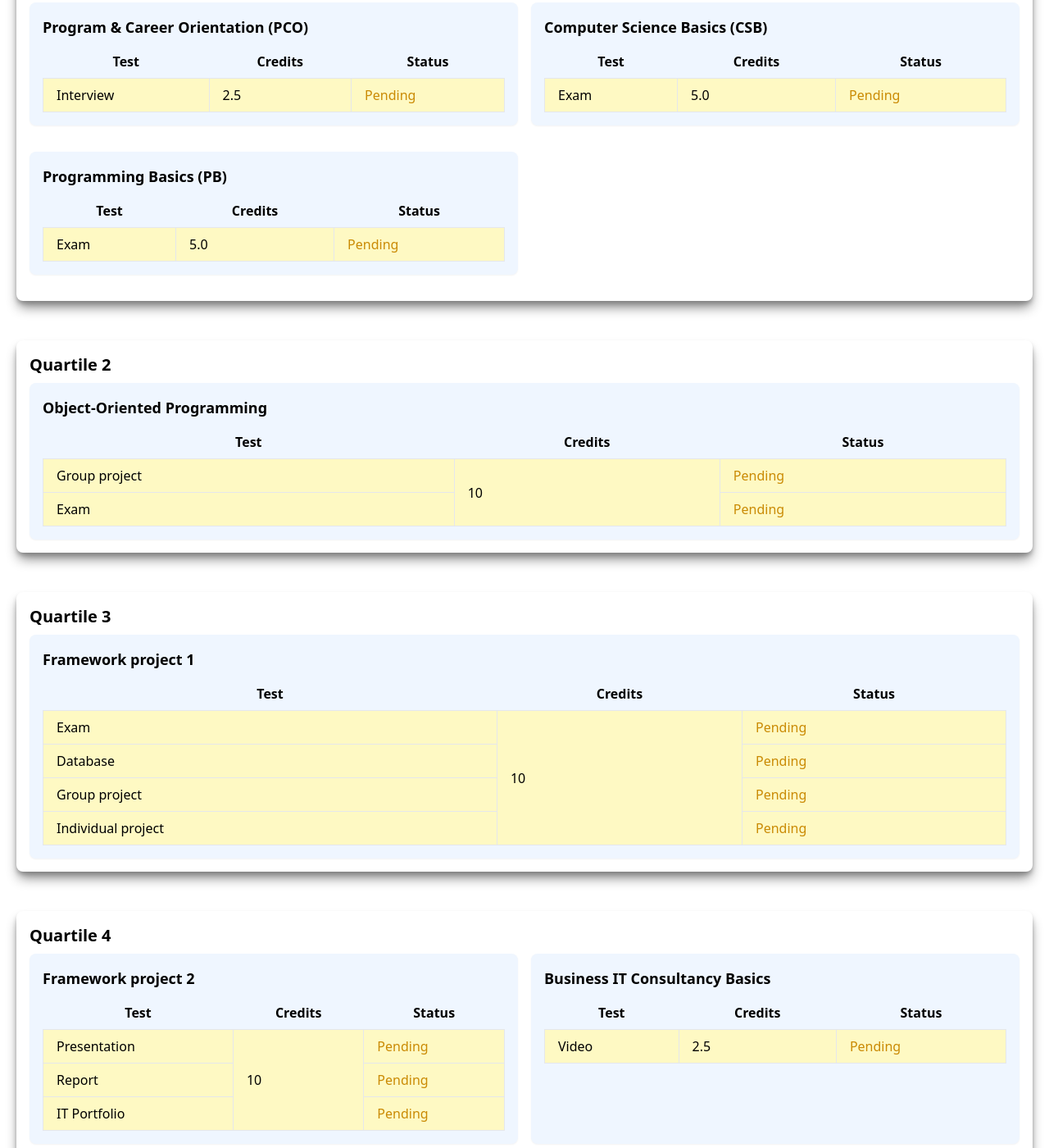
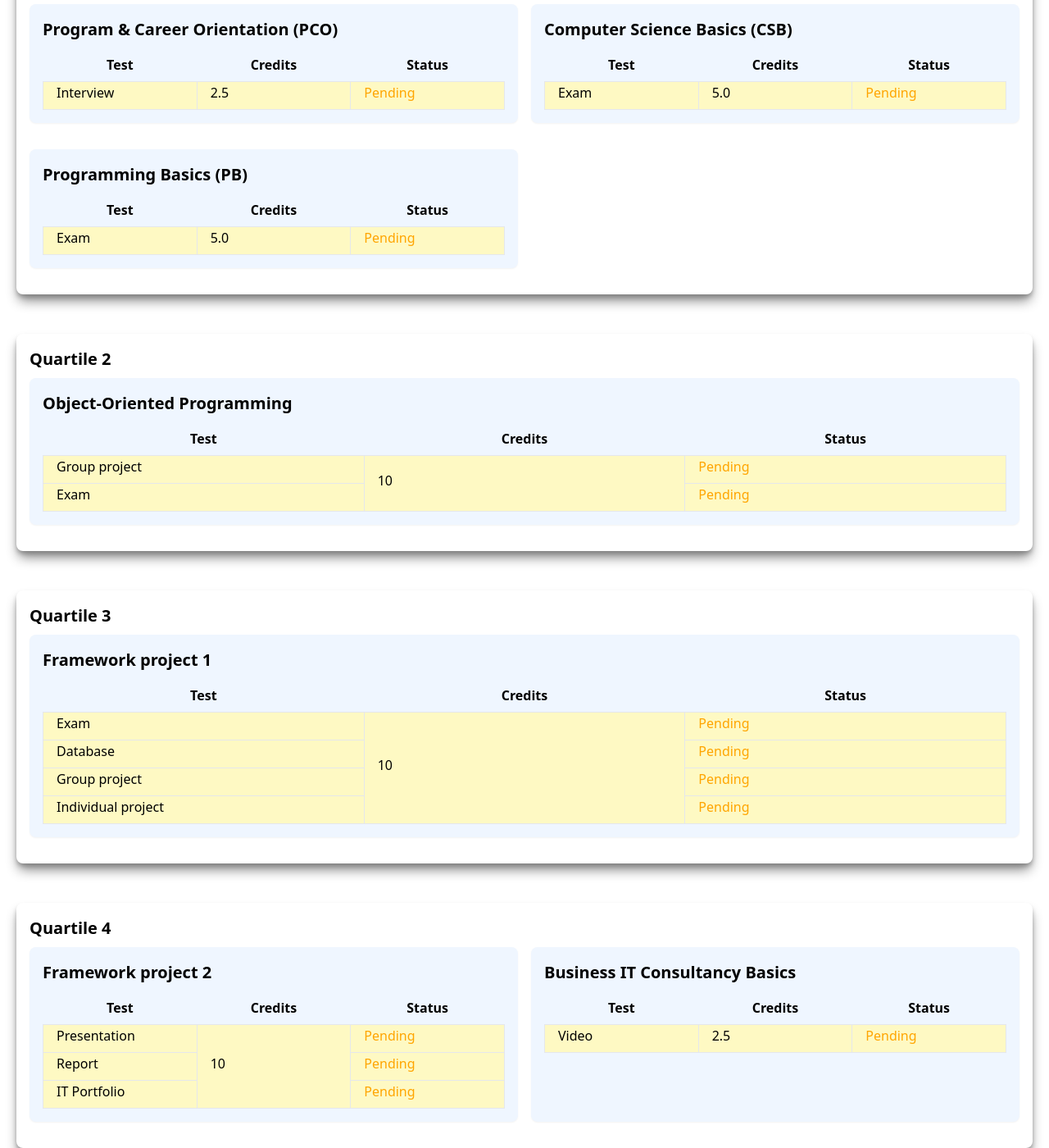
Before and after one commit to jakubez035/jakubez035.github.io, a website: page My_portfolio/src/dashboard.html in a window 1280 px wide. Shown: the part 441-1841 px from the top of the page at 82% size. Drawn offline with Linux system fonts and the light colour scheme.

Commit message:
changed css in dashboard section

```diff
--- a/My_portfolio/src/dashboard.html
+++ b/My_portfolio/src/dashboard.html
@@ -74,45 +74,45 @@
 
     <!-- Quarter 1 -->
     <div class="dashboard-tables">
-        <h2 class="text-xl font-semibold mb-2">Quartile 1: Introduction to Computer Science</h2>
-        <div class="grid grid-cols-1 md:grid-cols-2 gap-4">
+        <h2 class="dashboard-tables-headings">Quartile 1: Introduction to Computer Science</h2>
+        <div class="container">
             <!-- Course: Program & Career Orientation (PCO) -->
-            <div class="dashboard-q1-tables mb-4">
-                <h3 class="text-lg font-bold mb-2">Program & Career Orientation (PCO)</h3>
-                <table class="table-auto w-full">
+            <div class="dashboard-q1-tables">
+                <h3 class="dashboard-q1-tables-headings">Program & Career Orientation (PCO)</h3>
+                <table>
                     <thead>
                         <tr>
-                            <th class="px-4 py-2">Test</th>
-                            <th class="px-4 py-2">Credits</th>
-                            <th class="px-4 py-2">Status</th>
+                            <th>Test</th>
+                            <th>Credits</th>
+                            <th>Status</th>
                         </tr>
                     </thead>
                     <tbody>
                         <tr class="table-pending">
-                            <td class="border px-4 py-2">Interview</td>
-                            <td class="border px-4 py-2">2.5</td>
-                            <td class="border px-4 py-2 text-yellow-600">Pending</td>
+                            <td>Interview</td>
+                            <td>2.5</td>
+                            <td style="color: orange;">Pending</td>
                         </tr>
                     </tbody>
                 </table>
             </div>
 
             <!-- Course: Computer Science Basics (CSB) -->
-            <div class="dashboard-q1-tables mb-4">
-                <h3 class="text-lg font-bold mb-2">Computer Science Basics (CSB)</h3>
-                <table class="table-auto w-full">
+            <div class="dashboard-q1-tables">
+                <h3 class="dashboard-q1-tables-headings">Computer Science Basics (CSB)</h3>
+                <table>
                     <thead>
                         <tr>
-                            <th class="px-4 py-2">Test</th>
-                            <th class="px-4 py-2">Credits</th>
-                            <th class="px-4 py-2">Status</th>
+                            <th>Test</th>
+                            <th>Credits</th>
+                            <th>Status</th>
                         </tr>
                     </thead>
                     <tbody>
                         <tr class="table-pending">
-                            <td class="border px-4 py-2">Exam</td>
-                            <td class="border px-4 py-2">5.0</td>
-                            <td class="border px-4 py-2 text-yellow-600">Pending</td>
+                            <td>Exam</td>
+                            <td>5.0</td>
+                            <td style="color: orange;">Pending</td>
                         </tr>
                     </tbody>
                 </table>
@@ -120,20 +120,20 @@
 
             <!-- Course: Programming Basics (PB) -->
             <div class="dashboard-q1-tables mb-4">
-                <h3 class="text-lg font-bold mb-2">Programming Basics (PB)</h3>
-                <table class="table-auto w-full">
+                <h3 class="dashboard-q1-tables-headings">Programming Basics (PB)</h3>
+                <table>
                     <thead>
                         <tr>
-                            <th class="px-4 py-2">Test</th>
-                            <th class="px-4 py-2">Credits</th>
-                            <th class="px-4 py-2">Status</th>
+                            <th>Test</th>
+                            <th>Credits</th>
+                            <th>Status</th>
                         </tr>
                     </thead>
                     <tbody>
                         <tr class="table-pending">
-                            <td class="border px-4 py-2">Exam</td>
-                            <td class="border px-4 py-2">5.0</td>
-                            <td class="border px-4 py-2 text-yellow-600">Pending</td>
+                            <td>Exam</td>
+                            <td>5.0</td>
+                            <td style="color: orange;">Pending</td>
                         </tr>
                     </tbody>
                 </table>
@@ -143,28 +143,28 @@
 
     <!-- Quarter 2 -->
     <div class="dashboard-tables">
-        <h2 class="text-xl font-semibold mb-2">Quartile 2</h2>
-        <div class="grid">
+        <h2 class="dashboard-tables-headings">Quartile 2</h2>
+        <div>
             <!-- Course: Object-Oriented Programming -->
             <div class="dashboard-q1-tables">
-                <h3 class="text-lg font-bold mb-2">Object-Oriented Programming</h3>
-                <table class="table-auto w-full">
+                <h3 class="dashboard-q1-tables-headings">Object-Oriented Programming</h3>
+                <table>
                     <thead>
                         <tr>
-                            <th class="px-4 py-2">Test</th>
-                            <th class="px-4 py-2">Credits</th>
-                            <th class="px-4 py-2">Status</th>
+                            <th>Test</th>
+                            <th>Credits</th>
+                            <th>Status</th>
                         </tr>
                     </thead>
                     <tbody>
                         <tr class="table-pending">
-                            <td class="border px-4 py-2">Group project</td>
-                            <td class="border px-4 py-2" rowspan="2">10</td>
-                            <td class="border px-4 py-2 text-yellow-600">Pending</td>
+                            <td>Group project</td>
+                            <td rowspan="2">10</td>
+                            <td style="color: orange;">Pending</td>
                         </tr>
                         <tr class="table-pending">
-                            <td class="border px-4 py-2">Exam</td>
-                            <td class="border px-4 py-2 text-yellow-600">Pending</td>
+                            <td>Exam</td>
+                            <td style="color: orange;">Pending</td>
                         </tr>
                     </tbody>
                 </table>
@@ -174,36 +174,36 @@
 
     <!-- Quarter 3 -->
     <div class="dashboard-tables">
-        <h2 class="text-xl font-semibold mb-2">Quartile 3</h2>
-        <div class="grid">
+        <h2 class="dashboard-tables-headings">Quartile 3</h2>
+        <div>
             <!-- Course: Object-Oriented Programming -->
             <div class="dashboard-q1-tables">
-                <h3 class="text-lg font-bold mb-2">Framework project 1</h3>
-                <table class="table-auto w-full">
+                <h3 class="dashboard-q1-tables-headings">Framework project 1</h3>
+                <table>
                     <thead>
                         <tr>
-                            <th class="px-4 py-2">Test</th>
-                            <th class="px-4 py-2">Credits</th>
-                            <th class="px-4 py-2">Status</th>
+                            <th>Test</th>
+                            <th>Credits</th>
+                            <th>Status</th>
                         </tr>
                     </thead>
                     <tbody>
                         <tr class="table-pending">
-                            <td class="border px-4 py-2">Exam</td>
-                            <td class="border px-4 py-2" rowspan="4">10</td>
-                            <td class="border px-4 py-2 text-yellow-600">Pending</td>
+                            <td>Exam</td>
+                            <td rowspan="4">10</td>
+                            <td style="color: orange;">Pending</td>
                         </tr>
                         <tr class="table-pending">
-                            <td class="border px-4 py-2">Database</td>
-                            <td class="border px-4 py-2 text-yellow-600">Pending</td>
+                            <td>Database</td>
+                            <td style="color: orange;">Pending</td>
                         </tr>
                         <tr class="table-pending">
-                            <td class="border px-4 py-2">Group project</td>
-                            <td class="border px-4 py-2 text-yellow-600">Pending</td>
+                            <td>Group project</td>
+                            <td style="color: orange;">Pending</td>
                         </tr>
                         <tr class="table-pending">
-                            <td class="border px-4 py-2">Individual project</td>
-                            <td class="border px-4 py-2 text-yellow-600">Pending</td>
+                            <td>Individual project</td>
+                            <td style="color: orange;">Pending</td>
                         </tr>
                     </tbody>
                 </table>
@@ -213,52 +213,52 @@
 
     <!-- Quarter 4 -->
     <div class="dashboard-tables">
-        <h2 class="text-xl font-semibold mb-2">Quartile 4</h2>
-        <div class="grid grid-cols-1 md:grid-cols-2 gap-4">
+        <h2 class="dashboard-tables-headings">Quartile 4</h2>
+        <div class="container">
             <!-- Course: Object-Oriented Programming -->
             <div class="dashboard-q1-tables">
-                <h3 class="text-lg font-bold mb-2">Framework project 2</h3>
-                <table class="table-auto w-full">
+                <h3 class="dashboard-q1-tables-headings">Framework project 2</h3>
+                <table>
                     <thead>
                         <tr>
-                            <th class="px-4 py-2">Test</th>
-                            <th class="px-4 py-2">Credits</th>
-                            <th class="px-4 py-2">Status</th>
+                            <th>Test</th>
+                            <th>Credits</th>
+                            <th>Status</th>
                         </tr>
                     </thead>
                     <tbody>
                         <tr class="table-pending">
-                            <td class="border px-4 py-2">Presentation</td>
-                            <td class="border px-4 py-2" rowspan="3">10</td>
-                            <td class="border px-4 py-2 text-yellow-600">Pending</td>
+                            <td>Presentation</td>
+                            <td rowspan="3">10</td>
+                            <td style="color: orange;">Pending</td>
                         </tr>
                         <tr class="table-pending">
-                            <td class="border px-4 py-2">Report</td>
-                            <td class="border px-4 py-2 text-yellow-600">Pending</td>
+                            <td>Report</td>
+                            <td style="color: orange;">Pending</td>
                         </tr>
                         <tr class="table-pending">
-                            <td class="border px-4 py-2">IT Portfolio</td>
-                            <td class="border px-4 py-2 text-yellow-600">Pending</td>
+                            <td>IT Portfolio</td>
+                            <td style="color: orange;">Pending</td>
                         </tr>
                     </tbody>
                 </table>
             </div>
 
             <div class="dashboard-q1-tables">
-                <h3 class="text-lg font-bold mb-2">Business IT Consultancy Basics</h3>
-                <table class="table-auto w-full">
+                <h3 class="dashboard-q1-tables-headings">Business IT Consultancy Basics</h3>
+                <table>
                     <thead>
                         <tr>
-                            <th class="px-4 py-2">Test</th>
-                            <th class="px-4 py-2">Credits</th>
-                            <th class="px-4 py-2">Status</th>
+                            <th>Test</th>
+                            <th>Credits</th>
+                            <th>Status</th>
                         </tr>
                     </thead>
                     <tbody>
                         <tr class="table-pending">
-                            <td class="border px-4 py-2">Video</td>
-                            <td class="border px-4 py-2">2.5</td>
-                            <td class="border px-4 py-2 text-yellow-600">Pending</td>
+                            <td>Video</td>
+                            <td>2.5</td>
+                            <td style="color: orange;">Pending</td>
                         </tr>
                     </tbody>
                 </table>
@@ -268,20 +268,20 @@
 
     <!-- Course: Personal Professional Development (PPD-E) -->
     <div class="dashboard-tables">
-        <h3 class="text-xl font-semibold mt-8 mb-2">Personal Professional Development (PPD-E)</h3>
-        <table class="table-auto w-full">
+        <h3 class="dashboard-tables-headings">Personal Professional Development (PPD-E)</h3>
+        <table>
             <thead>
                 <tr>
-                    <th class="px-4 py-2">Test</th>
-                    <th class="px-4 py-2">Credits</th>
-                    <th class="px-4 py-2">Status</th>
+                    <th>Test</th>
+                    <th>Credits</th>
+                    <th>Status</th>
                 </tr>
             </thead>
             <tbody>
                 <tr class="table-pending">
-                    <td class="border px-4 py-2">Interview</td>
-                    <td class="border px-4 py-2">12.5</td>
-                    <td class="border px-4 py-2 text-yellow-600">Pending</td>
+                    <td>Interview</td>
+                    <td>12.5</td>
+                    <td style="color: orange;">Pending</td>
                 </tr>
             </tbody>
         </table>
@@ -289,25 +289,25 @@
 
     <!-- Course: IT Personality -->
     <div class="dashboard-tables">
-        <h3 class="text-xl font-semibold mt-8 mb-2">Personal Professional Development (PPD-E)</h3>
-        <table class="table-auto w-full">
+        <h3 class="dashboard-tables-headings">Personal Professional Development (PPD-E)</h3>
+        <table>
             <thead>
                 <tr>
-                    <th class="px-4 py-2">Test</th>
-                    <th class="px-4 py-2">Credits</th>
-                    <th class="px-4 py-2">Status</th>
+                    <th>Test</th>
+                    <th>Credits</th>
+                    <th>Status</th>
                 </tr>
             </thead>
             <tbody>
                 <tr class="table-pending">
-                    <td class="border px-4 py-2">Project week</td>
-                    <td class="border px-4 py-2">1.25</td>
-                    <td class="border px-4 py-2 text-yellow-600">Pending</td>
+                    <td>Project week</td>
+                    <td>1.25</td>
+                    <td style="color: orange;">Pending</td>
                 </tr>
                 <tr class="table-pending">
-                    <td class="border px-4 py-2">International week</td>
-                    <td class="border px-4 py-2">1.25</td>
-                    <td class="border px-4 py-2 text-yellow-600">Pending</td>
+                    <td>International week</td>
+                    <td>1.25</td>
+                    <td style="color: orange;">Pending</td>
                 </tr>
             </tbody>
         </table>
```
Also changed, not shown: My_portfolio/styles/output.css, My_portfolio/styles/tailwind.css.
